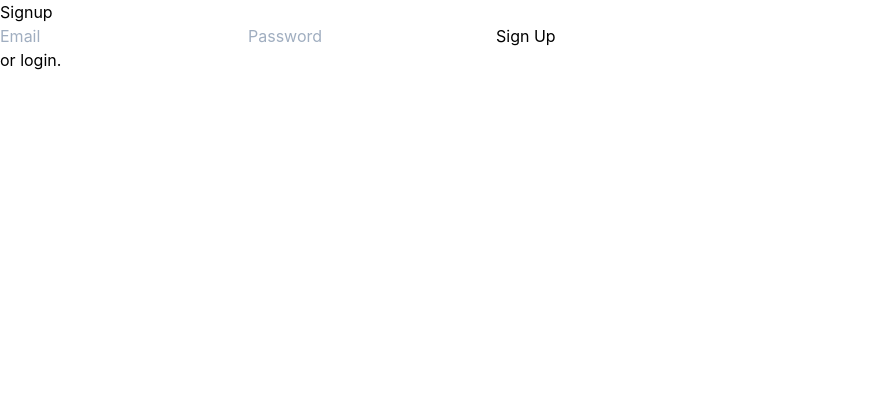
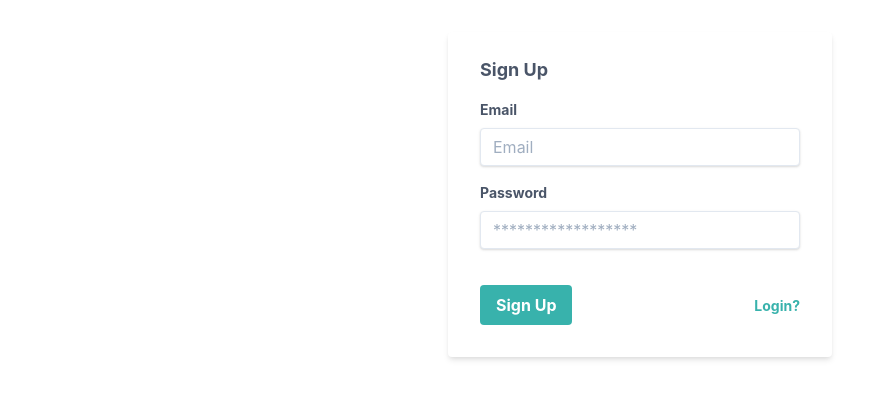
Before and after one commit to coderLads/panel, a Vue app: page /signup in a window 1280 px wide. Shown: the top 398 px of the page, without its empty margins (0-893 px from the left). Built offline with nearby package versions, Linux system fonts and the light colour scheme; no server answers.

Commit message:
Begin making grid

```diff
--- /dev/null
+++ b/src/components/Grid.vue
@@ -0,0 +1,26 @@
+<template>
+  <div class="bg-red-500 flex flex-wrap">
+    <div
+    v-for="n in count"
+    :key="n"
+    class="w-1/4 p-2"
+    >
+      <div class="bg-blue-500 text-center p-2 h-full"> X </div>
+    </div>
+  </div>
+</template>
+
+<script lang="ts">
+import Vue from 'vue';
+
+export default Vue.extend({
+  name: 'Grid',
+  props: {
+  },
+  data() {
+    return {
+      count: 12,
+    };
+  },
+});
+</script>
--- a/src/views/Home.vue
+++ b/src/views/Home.vue
@@ -1,7 +1,15 @@
 <template>
-  <div class="home">
-    <div> You're signed in now eeeh </div>
-    <button @click="logout">Logout</button>
+  <div class="home h-full flex flex-col">
+    <div class="container mx-auto max-w-sm shadow-md rounded p-8">
+      <div class="block text-gray-700 text-sm font-bold mb-2"> You're signed in now eeeh </div>
+      <button
+      class="bg-teal-500 hover:bg-teal-700 text-white font-bold py-2 px-4 rounded focus:outline-none focus:shadow-outline"
+      @click="logout">
+        Logout
+      </button>
+    </div>
+    <grid class="flex-auto"/>
+
   </div>
 </template>
 
@@ -10,9 +18,12 @@ import Vue from 'vue';
 import * as firebase from 'firebase/app';
 import 'firebase/auth';
 
+import grid from '@/components/Grid.vue';
+
 export default Vue.extend({
   name: 'home',
   components: {
+    grid,
   },
   methods: {
     logout() {
--- a/src/views/Login.vue
+++ b/src/views/Login.vue
@@ -1,5 +1,6 @@
 <template>
-  <div class="container max-w-sm bg-white shadow-md rounded px-8 pt-6 pb-8 mb-4 mt-8">
+  <div class="container mx-auto max-w-sm bg-white shadow-md rounded px-8 pt-6 pb-8 mb-4 mt-8">
+    <h3 class="block text-gray-700 text-lg font-bold mb-4"> Login </h3>
     <div class="mb-4">
       <label class="block text-gray-700 text-sm font-bold mb-2" for="email">Email</label>
       <input
@@ -13,7 +14,7 @@
     <div class="mb-6">
       <label class="block text-gray-700 text-sm font-bold mb-2" for="password">Password</label>
       <input
-        class="shadow appearance-none border border rounded w-full py-2 px-3 text-gray-700 mb-3 leading-tight focus:outline-none focus:shadow-outline"
+        class="shadow appearance-none border rounded w-full py-2 px-3 text-gray-700 mb-3 leading-tight focus:outline-none focus:shadow-outline"
         id="password"
         type="password"
         placeholder="******************"
@@ -22,17 +23,16 @@
     </div>
     <div class="flex items-center justify-between">
       <button
-        class="bg-blue-500 hover:bg-blue-700 text-white font-bold py-2 px-4 rounded focus:outline-none focus:shadow-outline"
+        class="bg-teal-500 hover:bg-teal-700 text-white font-bold py-2 px-4 rounded focus:outline-none focus:shadow-outline"
         type="button"
-        @click="login"
-      >
-      Sign In
+        @click="login">
+      Login
       </button>
       <router-link
         to="/signup"
-        class="inline-block align-baseline font-bold text-sm text-blue-500 hover:text-blue-800"
+        class="inline-block align-baseline font-bold text-sm text-teal-500 hover:text-teal-800"
         href="#"
-      >Sign up</router-link>
+      >Sign up?</router-link>
     </div>
   </div>
 </template>
@@ -69,5 +69,3 @@ export default Vue.extend({
   },
 });
 </script>
-<style scoped>
-</style>
--- a/src/views/Signup.vue
+++ b/src/views/Signup.vue
@@ -1,10 +1,39 @@
 <template>
-  <div class="sign-up">
-    <p>Signup</p>
-    <input type="text" v-model="email" placeholder="Email">
-    <input type="password" v-model="password" placeholder="Password">
-    <button @click="signUp">Sign Up</button>
-    <p>or <router-link to="/login">login</router-link>.</p>
+<div class="container mx-auto max-w-sm bg-white shadow-md rounded px-8 pt-6 pb-8 mb-4 mt-8">
+    <h3 class="block text-gray-700 text-lg font-bold mb-4"> Sign Up </h3>
+    <div class="mb-4">
+      <label class="block text-gray-700 text-sm font-bold mb-2" for="email">Email</label>
+      <input
+        class="shadow appearance-none border rounded w-full py-2 px-3 text-gray-700 leading-tight focus:outline-none focus:shadow-outline"
+        id="email"
+        type="text"
+        placeholder="Email"
+        v-model="email"
+      />
+    </div>
+    <div class="mb-6">
+      <label class="block text-gray-700 text-sm font-bold mb-2" for="password">Password</label>
+      <input
+        class="shadow appearance-none border rounded w-full py-2 px-3 text-gray-700 mb-3 leading-tight focus:outline-none focus:shadow-outline"
+        id="password"
+        type="password"
+        placeholder="******************"
+        v-model="password"
+      />
+    </div>
+    <div class="flex items-center justify-between">
+      <button
+        class="bg-teal-500 hover:bg-teal-700 text-white font-bold py-2 px-4 rounded focus:outline-none focus:shadow-outline"
+        type="button"
+        @click="signUp">
+      Sign Up
+      </button>
+      <router-link
+        to="/login"
+        class="inline-block align-baseline font-bold text-sm text-teal-500 hover:text-teal-800"
+        href="#"
+      >Login?</router-link>
+    </div>
   </div>
 </template>
 
@@ -38,6 +67,3 @@ export default Vue.extend({
   },
 });
 </script>
-<style scoped>
-
-</style>
--- a/tailwind.config.js
+++ b/tailwind.config.js
@@ -193,7 +193,6 @@ module.exports = {
       none: 'none',
     },
     container: {
-      center: true,
     },
     cursor: {
       auto: 'auto',
```
